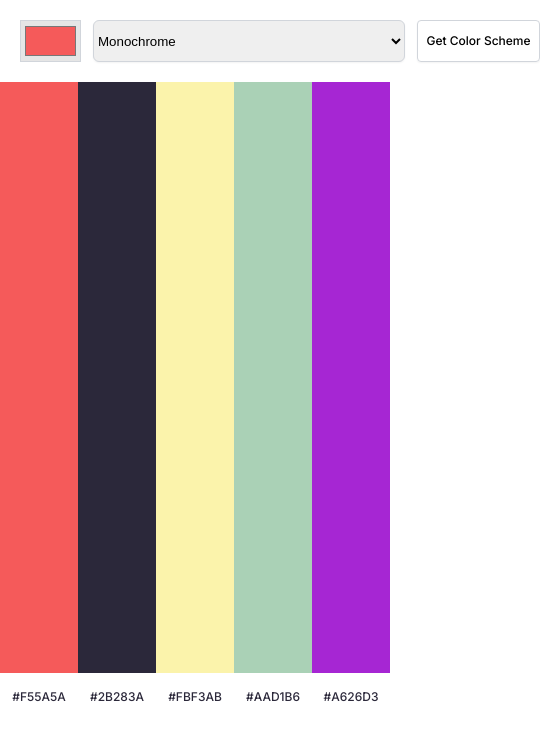
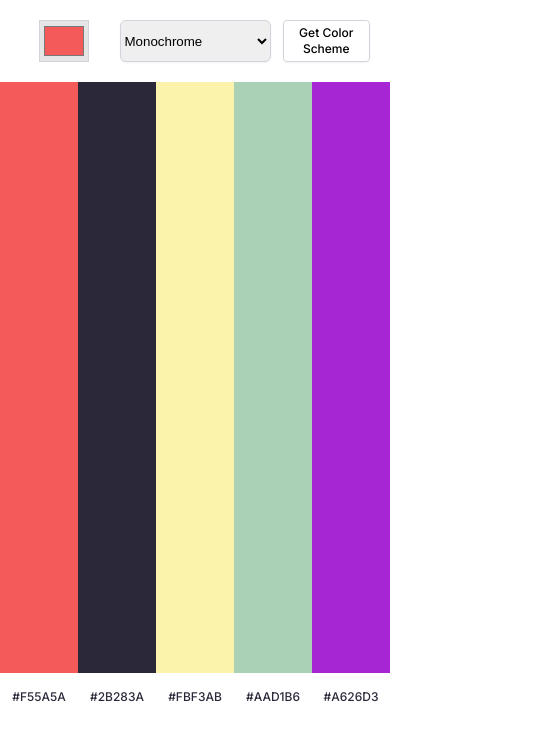
Before and after one commit to abduelmorsi/Lawwinn, a plain HTML site: page index.html in a window 390 px wide. Shown: the whole page, 540 px wide, since content can reach past the window. Drawn offline with Linux system fonts and the light colour scheme.

Commit message:
Responsiveness fix

```diff
--- a/index.css
+++ b/index.css
@@ -2,6 +2,10 @@ html, body {
     margin: 0;
     padding: 0;
     font-family:Inter, sans-serif;
+    box-sizing: border-box;
+}
+*, *:before, *:after {
+    box-sizing: inherit;
 }
 
 #input-container{
@@ -11,39 +15,37 @@ html, body {
     margin:1.25em;
     gap:12px;
     justify-items: center;
+    max-width: 100%;
+}
+
+#input-form{
+    display: contents;
 }
 
 #color-picker{
-width: 61px;
+width: minmax(0, 61px);
 height: 42px;
-top: 23px;
-left: 14px;
 border-width: 0.5px;
 background-color: #E5E5E5;
 border: 0.5px solid #D1D5DB;
 grid-column: 1;
+
 }
 
 #color-scheme{
- width: 312px;
+width: minmax(auto, 312px );
 height: 42px;
-top: 23px;
-left: 87px;
 border-radius: 6px;
 border-width: 1px;
 border: 1px solid #D1D5DB;
 box-shadow: 0px 1px 2px 0px #0000000D;
 grid-column: 2;
-
-
 }
 
 
 #get-color{
-    width: 123px;
+width: minmax(0, 123px);
 height: 42px;
-top: 23px;
-left: 412px;
 border-radius: 4px;
 border-width: 1px;
 border: 1px solid #D1D5DB;
@@ -65,6 +67,7 @@ letter-spacing: 0%;
 
 .color{
     height: 70vh;
+    width: 20vw;
 }
 #color1{
     background-color: #F55A5A;
--- a/index.html
+++ b/index.html
@@ -10,8 +10,7 @@
     <body>
         <div id="input-container"
         <form id="input-form">
-            <input type="color" name="color-picker" id="color-picker" value="#F55A5A";
-">
+            <input type="color" name="color-picker" id="color-picker" value="#F55A5A">
             <select id="color-scheme" name="color-scheme">
                 <option value="monochrome">Monochrome</option>
                 <option value="monochrome-dark">Monochrome-dark</option>
@@ -22,6 +21,7 @@
                 <option value="triad">Triad</option>
             </select>
             <button id="get-color">Get Color Scheme</button>
+        </form>
         </div>
         <div id="colors">
             <div id="color1" class="color"></div><p id="color1text" class="row2">#F55A5A</p>
```
